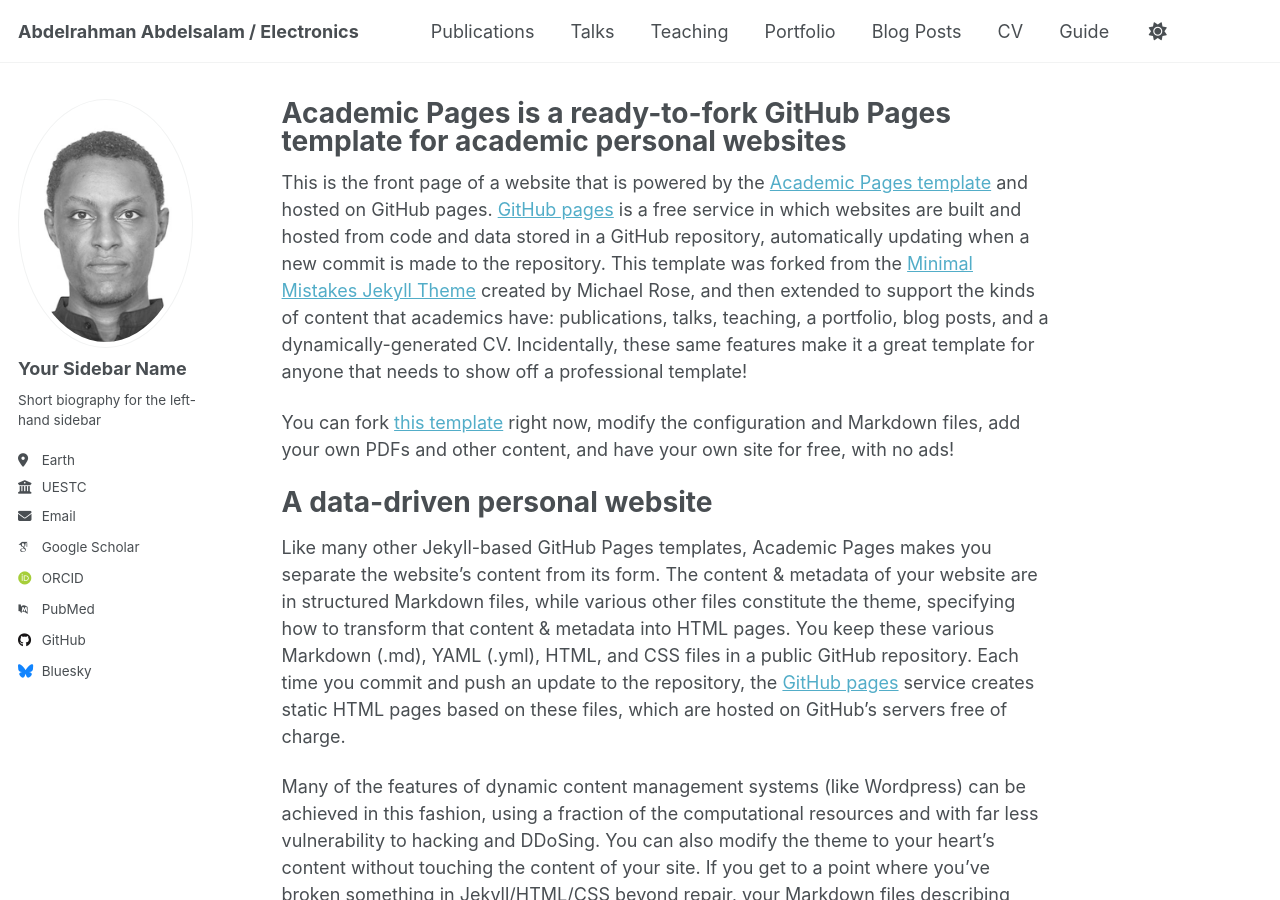
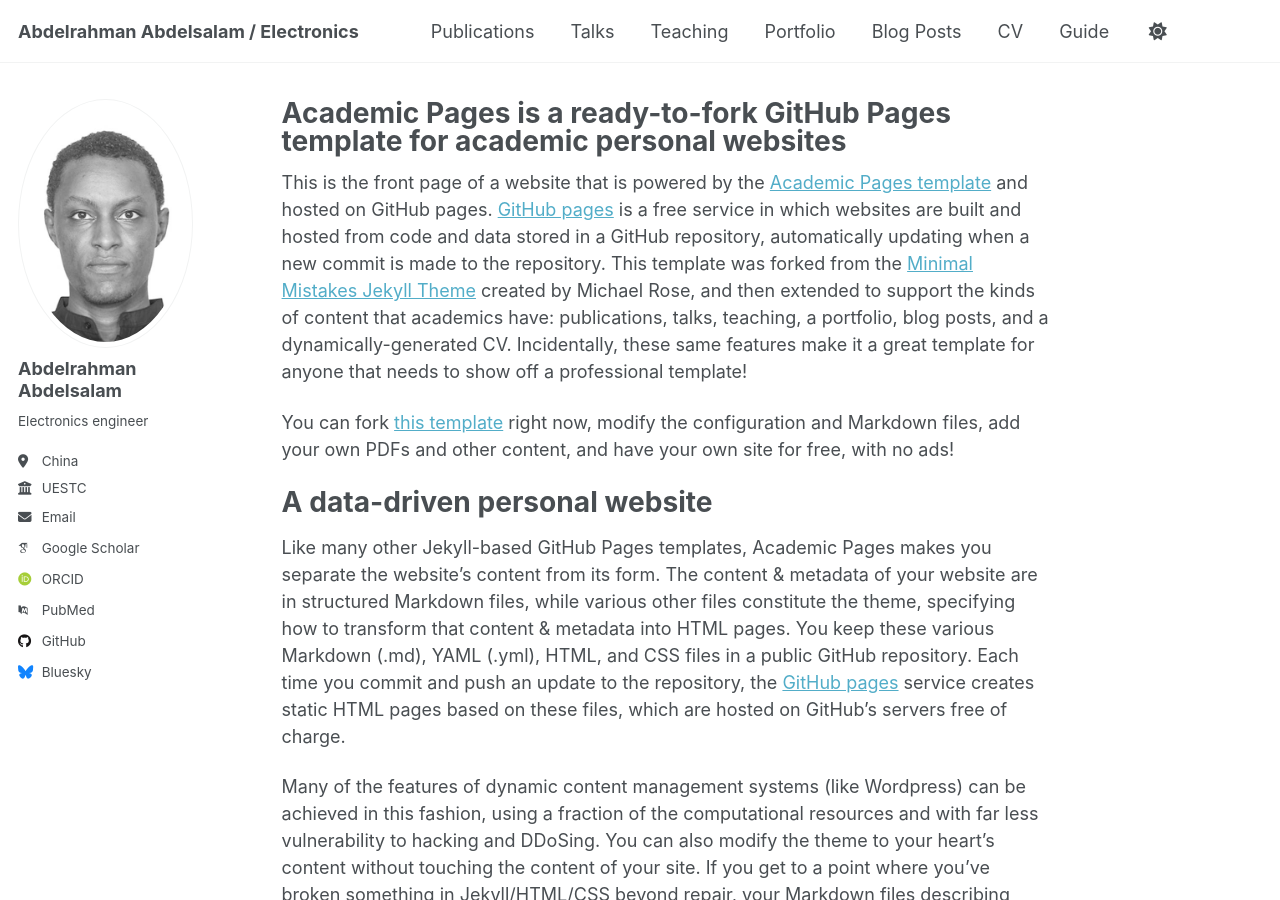
Before and after one commit to abdelrahman-dip/abdelrahmanosman.github.io, a Jekyll site: the page built from _pages/about.md, in a window 1280 px wide and 900 px high. Built offline with Jekyll 4.4.1, drawn with Linux system fonts in a browser that asks for light colours; some web fonts are replaced; a script that is not in the unit is left out.

Commit message:
Update _config.yml

```diff
--- a/_config.yml
+++ b/_config.yml
@@ -13,7 +13,7 @@ title                    : "Abdelrahman Abdelsalam / Electronics"
 title_separator          : "-"
 name                     : &name "Abdelrahman Abdelsalam"
 description              : &description "Electronics engineer"
-url                      : https://academicpages.github.io # the base hostname & protocol for your site e.g. "https://[your GitHub username].github.io" or if you already have some other page hosted on Github then use "https://[your GitHub username].github.io/[Your Repo Name]"
+url                      : https://abdelrahman-dip.github.io/abdelrahmanosman.github.io/ # the base hostname & protocol for your site e.g. "https://[your GitHub username].github.io" or if you already have some other page hosted on Github then use "https://[your GitHub username].github.io/[Your Repo Name]"
 baseurl                  : "" # the subpath of your site, e.g. "/blog"
 repository               : "academicpages/academicpages.github.io"
 
@@ -23,13 +23,13 @@ repository               : "academicpages/academicpages.github.io"
 author:
   # Biographic information
   avatar           : "profile.jpg"
-  name             : "Your Sidebar Name"
-  pronouns         : # example: "she/her"
-  bio              : "Short biography for the left-hand sidebar"
-  location         : "Earth"
+  name             : "Abdelrahman Abdelsalam"
+  pronouns         : # example: "he/his"
+  bio              : "Electronics engineer"
+  location         : "China"
   employer         : "UESTC"
   uri              : # URL
-  email            : "none@example.org"
+  email            : "abdelsalamabdelrahman0@gmail.com"
 
   # Academic websites
   academia         : # URL
```
